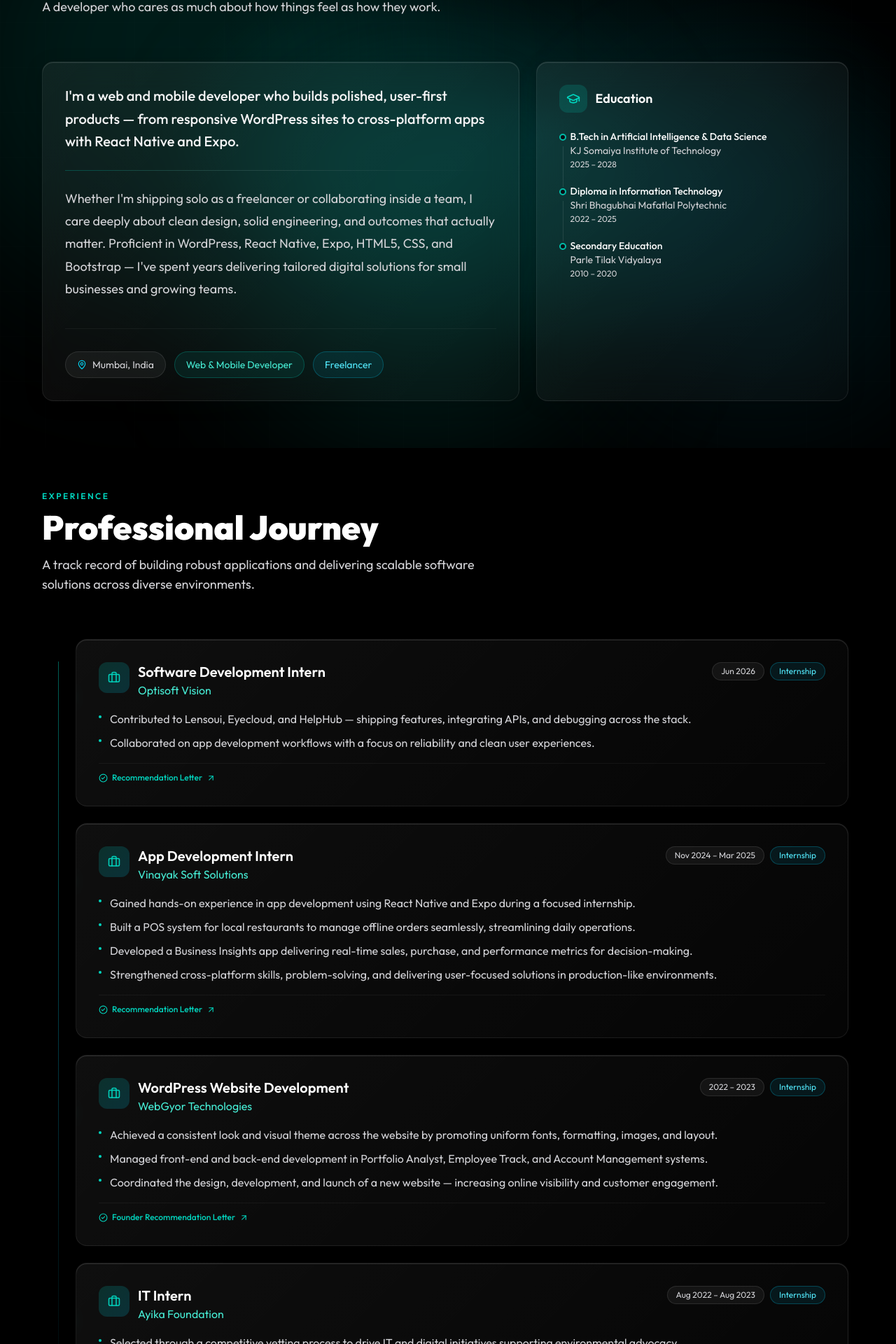
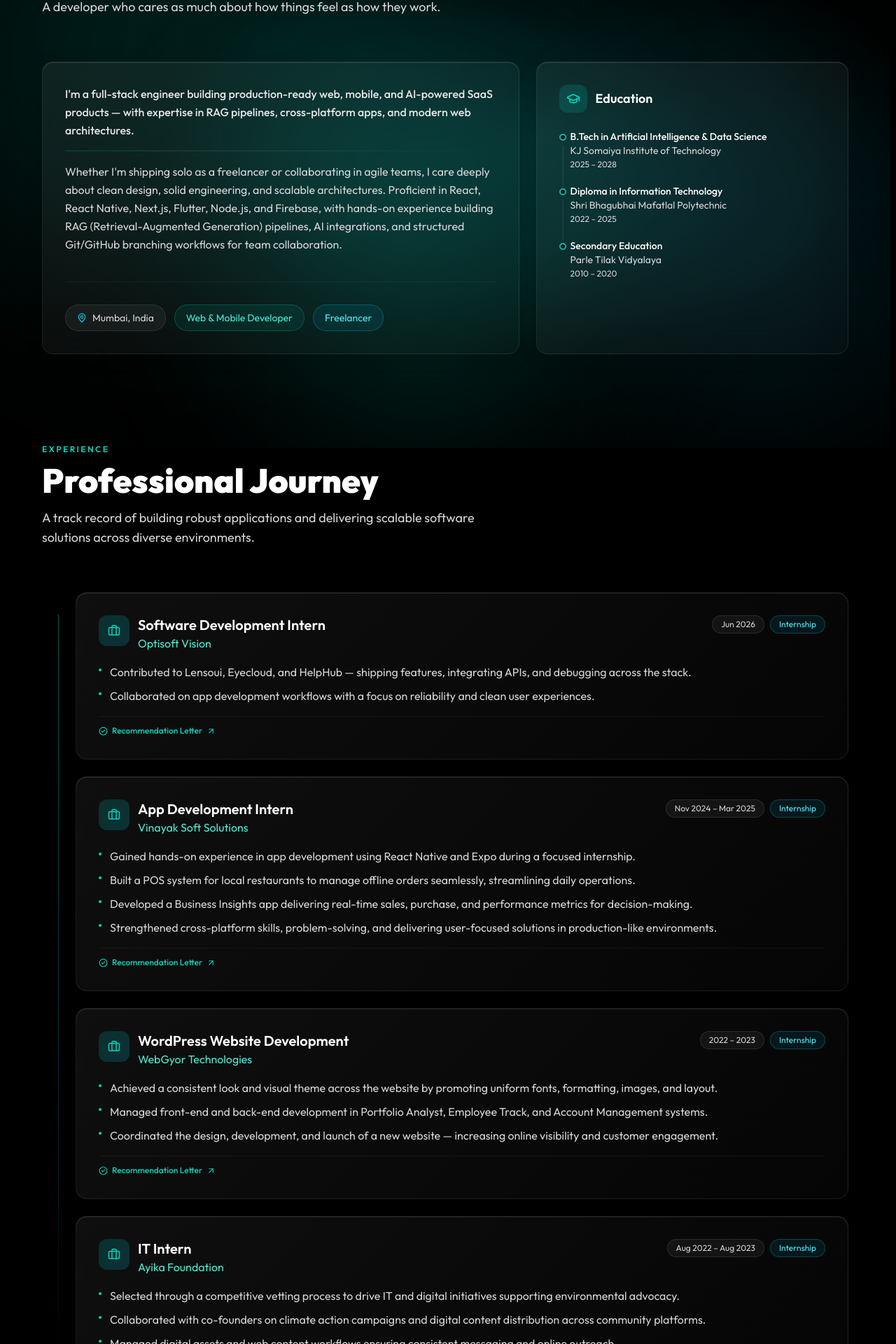
Before and after one commit to bhavya-darjii/Bhavya-Portfolio, a Next.js app: page / in a window 1280 px wide. Shown: the part 960-2880 px from the top of the page at 70% size. Built offline with nearby package versions, Linux system fonts and the light colour scheme.

Commit message:
Update project order, profile summary with RAG and Git workflows, and resume PDF

```diff
--- a/next.config.ts
+++ b/next.config.ts
@@ -14,6 +14,27 @@ const nextConfig: NextConfig = {
     "192.168.0.105",
     "192.168.0.105:3000",
   ],
+  async headers() {
+    return [
+      {
+        source: "/:path*.pdf",
+        headers: [
+          {
+            key: "Content-Type",
+            value: "application/pdf",
+          },
+          {
+            key: "Content-Disposition",
+            value: "inline",
+          },
+          {
+            key: "Cache-Control",
+            value: "public, max-age=31536000, immutable",
+          },
+        ],
+      },
+    ];
+  },
 };
 
 export default nextConfig;
--- a/src/app/layout.tsx
+++ b/src/app/layout.tsx
@@ -44,6 +44,12 @@ export default function RootLayout({
 }>) {
   return (
     <html lang="en" className={`${outfit.variable} ${syne.variable} h-full`}>
+      <head>
+        <link rel="preload" href="/resume.pdf" as="fetch" crossOrigin="anonymous" />
+        <link rel="preload" href="/letters/bhavya-optisoft-vision-recommendation-letter.pdf" as="fetch" crossOrigin="anonymous" />
+        <link rel="preload" href="/letters/bhavya-vinayak-soft-solutions-recommendation-letter.pdf" as="fetch" crossOrigin="anonymous" />
+        <link rel="preload" href="/letters/bhavya-webgyor-technologies-recommendation-letter.pdf" as="fetch" crossOrigin="anonymous" />
+      </head>
       <body className="min-h-full font-sans antialiased">{children}</body>
     </html>
   );
--- a/src/components/sections/About.tsx
+++ b/src/components/sections/About.tsx
@@ -49,14 +49,14 @@ export function About() {
 
         <div className="grid gap-6 lg:grid-cols-5">
           <GlassCard className="lg:col-span-3" delay={0.1}>
-            <div className="space-y-6">
-              <p className="text-lg font-medium leading-relaxed text-zinc-100 md:text-xl md:leading-relaxed">
+            <div className="space-y-4">
+              <p className="text-sm font-medium leading-relaxed text-zinc-200 md:text-base">
                 {personal.summary}
               </p>
 
               <div className="h-px w-full bg-gradient-to-r from-teal-500/30 via-white/10 to-transparent" />
 
-              <p className="text-base leading-[1.8] text-zinc-400 md:text-lg">
+              <p className="text-sm leading-relaxed text-zinc-400 md:text-base">
                 {personal.profileSummary}
               </p>
             </div>
--- a/src/components/sections/Certificates.tsx
+++ b/src/components/sections/Certificates.tsx
@@ -41,6 +41,7 @@ export function Certificates() {
                   href={cert.link}
                   target="_blank"
                   rel="noopener noreferrer"
+                  type={cert.link.endsWith(".pdf") ? "application/pdf" : undefined}
                   className="flex items-center gap-1 text-xs font-medium text-teal-400 hover:text-teal-300 transition-colors"
                 >
                   View Certificate
--- a/src/components/sections/Experience.tsx
+++ b/src/components/sections/Experience.tsx
@@ -62,6 +62,7 @@ export function Experience() {
                     href={"letterUrl" in job && typeof job.letterUrl === "string" ? job.letterUrl : "#testimonials"}
                     target={"letterUrl" in job && typeof job.letterUrl === "string" ? "_blank" : undefined}
                     rel={"letterUrl" in job && typeof job.letterUrl === "string" ? "noopener noreferrer" : undefined}
+                    type={"letterUrl" in job && typeof job.letterUrl === "string" && job.letterUrl.endsWith(".pdf") ? "application/pdf" : undefined}
                     className="inline-flex items-center gap-1.5 text-xs font-medium text-teal-400 hover:text-teal-300 transition-colors group/link"
                   >
                     <CheckCircle2 size={13} className="text-teal-400" />
--- a/src/components/sections/Hero.tsx
+++ b/src/components/sections/Hero.tsx
@@ -75,6 +75,7 @@ export function Hero({ loaded = true }: { loaded?: boolean }) {
                   href={link.href}
                   target={link.href.endsWith(".pdf") ? "_blank" : undefined}
                   rel={link.href.endsWith(".pdf") ? "noopener noreferrer" : undefined}
+                  type={link.href.endsWith(".pdf") ? "application/pdf" : undefined}
                   className={cn(
                     "text-[10px] font-semibold uppercase tracking-[0.2em] text-slate-800/70 transition-colors hover:text-slate-900 md:text-xs",
                     (link as any).hideOnMobile && "hidden md:block"
@@ -139,7 +140,7 @@ export function Hero({ loaded = true }: { loaded?: boolean }) {
                       Global Mindset
                     </span>
                     <p className="text-[9px] font-medium uppercase tracking-[0.12em] leading-relaxed whitespace-nowrap" style={{ color: "rgba(0,0,0,0.45)" }}>
-                      Building solutions<br />that create impact
+                      Building solutions<br />that create an impact
                     </p>
                   </div>
                 </div>
--- a/src/data/portfolio.ts
+++ b/src/data/portfolio.ts
@@ -12,9 +12,9 @@ export const personal = {
   techStack: "FULL STACK ENGINEER",
   animations: "APPLICATION AND WEB DEVELOPER",
   summary:
-    "I'm a web and mobile developer who builds polished, user-first products — from responsive WordPress sites to cross-platform apps with React Native and Expo.",
+    "I'm a full-stack engineer building production-ready web, mobile, and AI-powered SaaS products — with expertise in RAG pipelines, cross-platform apps, and modern web architectures.",
   profileSummary:
-    "Whether I'm shipping solo as a freelancer or collaborating inside a team, I care deeply about clean design, solid engineering, and outcomes that actually matter. Proficient in WordPress, React Native, Expo, HTML5, CSS, and Bootstrap — I've spent years delivering tailored digital solutions for small businesses and growing teams.",
+    "Whether I'm shipping solo as a freelancer or collaborating in agile teams, I care deeply about clean design, solid engineering, and scalable architectures. Proficient in React, React Native, Next.js, Flutter, Node.js, and Firebase, with hands-on experience building RAG (Retrieval-Augmented Generation) pipelines, AI integrations, and structured Git/GitHub branching workflows for team collaboration.",
   social: {
     email: "mailto:bhavyadarji462@gmail.com",
     phone: "tel:+918433791241",
@@ -57,7 +57,7 @@ export const experience = [
     period: "2022 – 2023",
     type: "Internship",
     letterId: "webgyor",
-    letterLabel: "Founder Recommendation Letter",
+    letterLabel: "Recommendation Letter",
     letterUrl: "/letters/bhavya-webgyor-technologies-recommendation-letter.pdf",
     highlights: [
       "Achieved a consistent look and visual theme across the website by promoting uniform fonts, formatting, images, and layout.",
@@ -130,7 +130,7 @@ export const projects = [
       "Student-friendly page bundles with smart 30-day rollover — no complicated subscriptions",
       "Mobile-ready editor with live document preview, helpful in-app guidance, and zero learning curve",
     ],
-    tags: ["Next.js", "PDF Engine", "SaaS", "Product Design", "Mobile-Ready"],
+    tags: ["React 19", "PDF Engine", "SaaS", "Product Design", "Mobile-Ready"],
   },
   {
     title: "Hasslefree Drive",
@@ -248,17 +248,20 @@ export const technicalSkills = [
   "React Native",
   "Next.js",
   "TypeScript",
+  "RAG Pipelines",
   "Vector RAG",
+  "Git & GitHub (Branching & Workflows)",
+  "Render",
   "Expo",
   "Prompt Engineering",
   "Flutter",
-  "Blockchain",
-  "Solidity",
-  "Smart Contracts",
-  "Ethers.js",
+  "Node.js",
+  "Supabase",
+  "Firebase",
+  "REST APIs",
   "Python",
   "JavaScript",
-  "Supabase",
+  "SQL",
   "MySQL",
   "HTML5",
   "CSS3",
```
Also changed, not shown: 2 other files (tests, documents, lock files or other folders).
